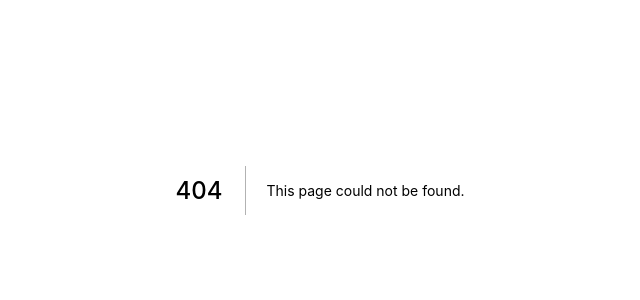
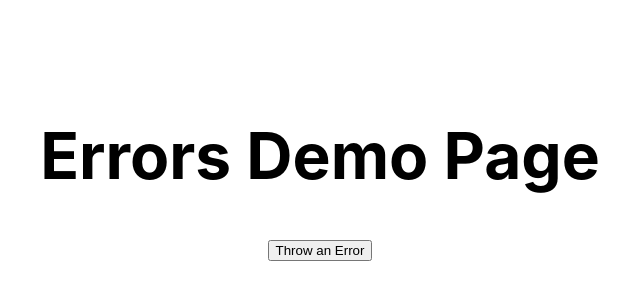
Before and after one commit to highlight-run/example-nextjs, a Next.js app: page /errors in a window 1280 px wide. Before the commit this address had no page. Shown: the part 210-510 px from the top of the page, without its empty margins (320-960 px from the left). Built offline with nearby package versions, Linux system fonts and the light colour scheme.

Commit message:
Add errors page

```diff
--- /dev/null
+++ b/pages/errors.tsx
@@ -0,0 +1,23 @@
+import { H } from "highlight.run";
+import Head from "next/head";
+import Image from "next/image";
+import styles from "../styles/Home.module.css";
+
+export default function Home() {
+  return (
+    <div className={styles.container}>
+      <Head>
+        <title>Errors Demo Page</title>
+        <link rel="icon" href="/favicon.ico" />
+      </Head>
+
+      <main className={styles.main}>
+        <h1 className={styles.title}>Errors Demo Page</h1>
+
+        <div className={styles.grid}>
+          <button>Throw an Error</button>
+        </div>
+      </main>
+    </div>
+  );
+}
```
Also changed, not shown: pages/index.tsx (+7 -0 lines).
